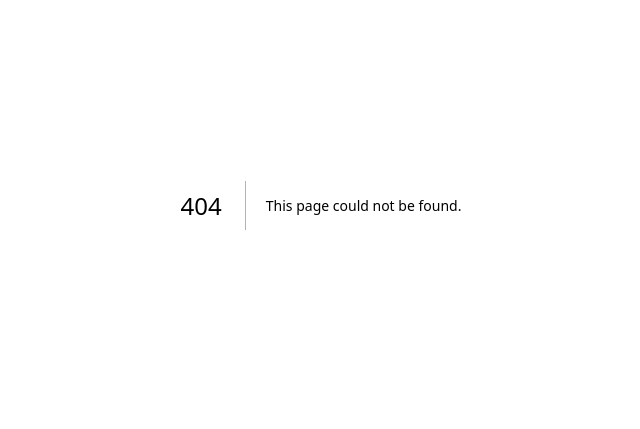
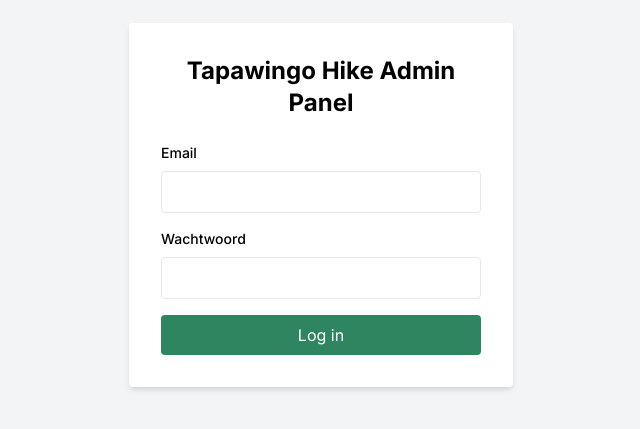
Before and after one commit to fleurieus/tapawingohike_admin_panel, a Next.js app in the folder tapawingo_hike_admin_panel/: page /login in a window 1280 px wide. Before the commit this address had no page. Shown: the part 195-624 px from the top of the page, without its empty margins (319-959 px from the left). Built offline with nearby package versions, Linux system fonts and the light colour scheme.

Commit message:
Added Login page, Updated some styling Still needs functionality But backend is not ready yet

```diff
--- a/tapawingo_hike_admin_panel/src/app/globals.css
+++ b/tapawingo_hike_admin_panel/src/app/globals.css
@@ -2,32 +2,7 @@
 @tailwind components;
 @tailwind utilities;
 
-:root {
-  --foreground-rgb: 0, 0, 0;
-  --background-start-rgb: 214, 219, 220;
-  --background-end-rgb: 255, 255, 255;
+* {
+  margin: 0;
+  padding: 0;
 }
-
-@media (prefers-color-scheme: dark) {
-  :root {
-    --foreground-rgb: 255, 255, 255;
-    --background-start-rgb: 0, 0, 0;
-    --background-end-rgb: 0, 0, 0;
-  }
-}
-
-body {
-  color: rgb(var(--foreground-rgb));
-  background: linear-gradient(
-      to bottom,
-      transparent,
-      rgb(var(--background-end-rgb))
-    )
-    rgb(var(--background-start-rgb));
-}
-
-@layer utilities {
-  .text-balance {
-    text-wrap: balance;
-  }
-}
--- a/tapawingo_hike_admin_panel/src/app/layout.tsx
+++ b/tapawingo_hike_admin_panel/src/app/layout.tsx
@@ -1,22 +1,24 @@
 import type { Metadata } from "next";
 import { Inter } from "next/font/google";
 import "./globals.css";
+import React from "react";
 
 const inter = Inter({ subsets: ["latin"] });
 
 export const metadata: Metadata = {
-  title: "Create Next App",
-  description: "Generated by create next app",
+  title: "Tapawingo Hike Admin Panel",
+  description: "Admin panel for managing hikes at Tapawingo Campground.",
 };
 
 export default function RootLayout({
-  children,
-}: Readonly<{
+  children }: Readonly<{
   children: React.ReactNode;
 }>) {
   return (
     <html lang="en">
-      <body className={inter.className}>{children}</body>
+      <body className={inter.className}>
+      {children}
+      </body>
     </html>
   );
 }
--- /dev/null
+++ b/tapawingo_hike_admin_panel/src/app/login/page.tsx
@@ -0,0 +1,11 @@
+import LoginForm from "@/components/login_form";
+
+export default function Login() {
+  return (
+      <main className="flex min-h-screen items-center justify-center bg-gray-100">
+        <div>
+          <LoginForm/>
+        </div>
+      </main>
+  )
+}
--- /dev/null
+++ b/tapawingo_hike_admin_panel/src/components/button.tsx
@@ -0,0 +1,16 @@
+import { ButtonHTMLAttributes } from 'react';
+
+interface ButtonProps extends ButtonHTMLAttributes<HTMLButtonElement> {}
+
+const Button: React.FC<ButtonProps> = ({ children, ...props }) => {
+  return (
+      <button
+          className="w-full bg-tapawingo_green hover:bg-green-500 text-white py-2 px-4 rounded transition duration-150"
+          {...props}
+      >
+        {children}
+      </button>
+  );
+};
+
+export default Button;
--- /dev/null
+++ b/tapawingo_hike_admin_panel/src/components/input.tsx
@@ -0,0 +1,19 @@
+import React, { InputHTMLAttributes } from 'react';
+
+interface InputProps extends InputHTMLAttributes<HTMLInputElement> {
+  label: string;
+}
+
+const Input: React.FC<InputProps> = ({ label, ...props }) => {
+  return (
+      <div className="mb-4">
+        <label className="block text-sm font-medium mb-2">{label}</label>
+        <input
+            className="w-full px-3 py-2 border rounded focus:outline-none focus:ring focus:border-blue-300"
+            {...props}
+        />
+      </div>
+  );
+};
+
+export default Input;
--- /dev/null
+++ b/tapawingo_hike_admin_panel/src/components/login_form.tsx
@@ -0,0 +1,38 @@
+'use client';
+import React, { useState } from 'react';
+import Input from './input';
+import Button from './button';
+
+const LoginForm = () => {
+  const [email, setEmail] = useState('');
+  const [password, setPassword] = useState('');
+
+  const handleSubmit = (e: React.FormEvent) => {
+    e.preventDefault();
+   //TODO Add login functionality
+    console.log({ email, password });
+  };
+
+  return (
+      <form onSubmit={handleSubmit} className="bg-white p-8 rounded shadow-md w-full max-w-sm mx-auto">
+        <h2 className="text-2xl font-bold mb-6 text-center">Tapawingo Hike Admin Panel</h2>
+        <Input
+            label="Email"
+            type="email"
+            value={email}
+            onChange={(e) => setEmail(e.target.value)}
+            required
+        />
+        <Input
+            label="Wachtwoord"
+            type="password"
+            value={password}
+            onChange={(e) => setPassword(e.target.value)}
+            required
+        />
+        <Button type="submit">Log in</Button>
+      </form>
+  );
+};
+
+export default LoginForm;
--- a/tapawingo_hike_admin_panel/tailwind.config.ts
+++ b/tapawingo_hike_admin_panel/tailwind.config.ts
@@ -8,6 +8,11 @@ const config: Config = {
   ],
   theme: {
     extend: {
+      colors: {
+        tapawingo_green: "#2F8560",
+        white: "#ffffff",
+        black: "#000000",
+      },
       backgroundImage: {
         "gradient-radial": "radial-gradient(var(--tw-gradient-stops))",
         "gradient-conic":
```
